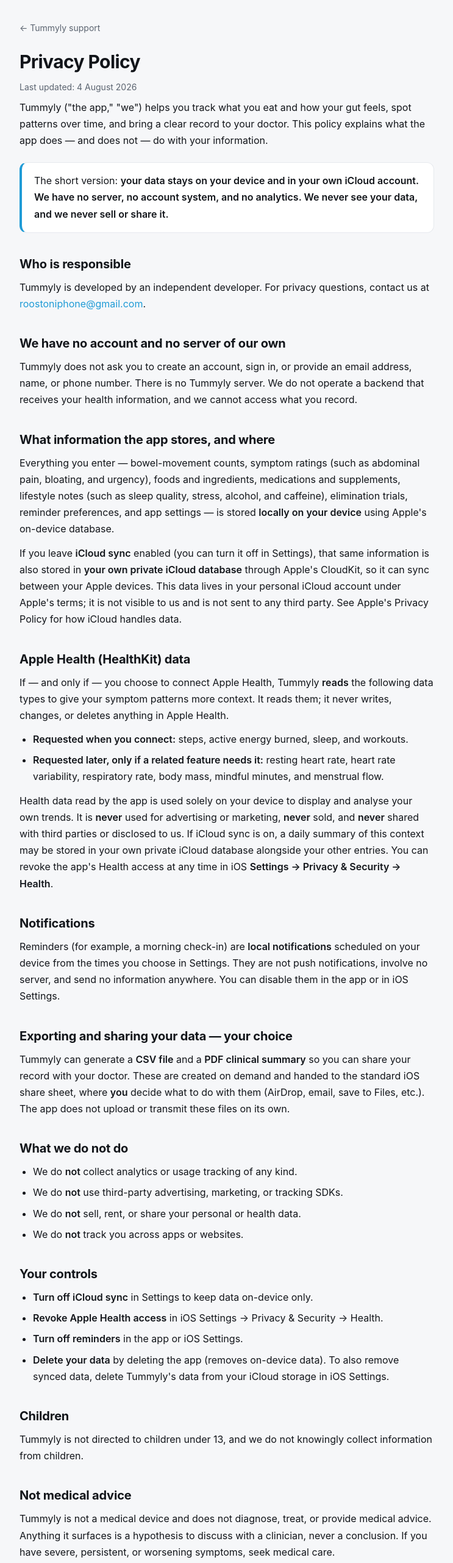
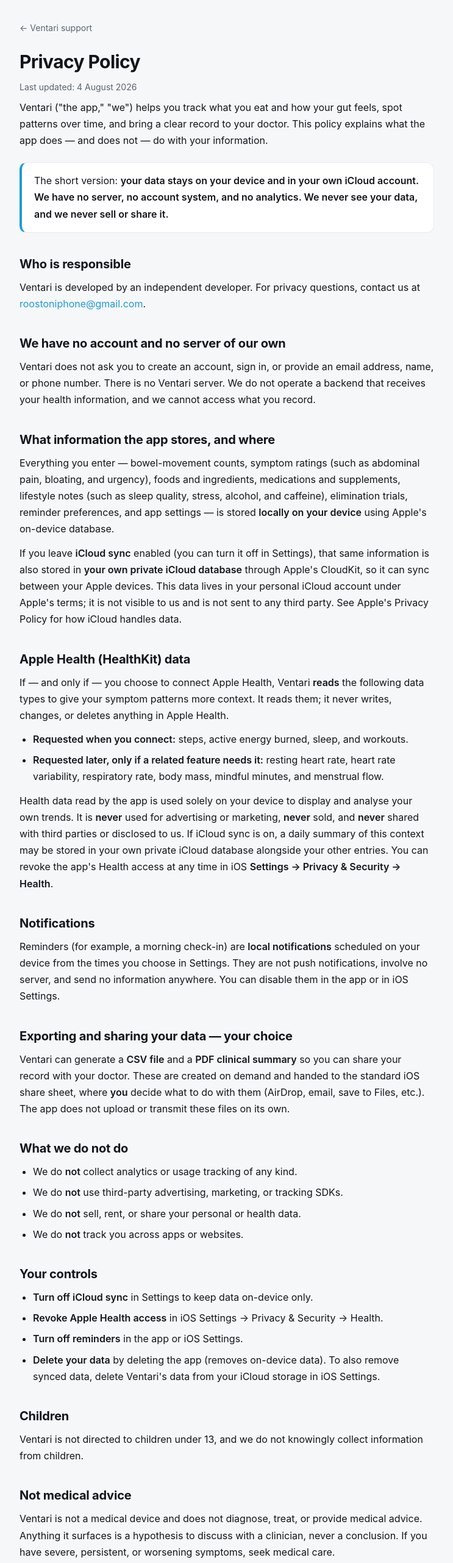
Before and after one commit to roostoniphone/ventari, a plain HTML site: page privacy.html in a window 1280 px wide. Shown: the top 2563 px of the page at 61% size, without its empty margins (268-1011 px from the left). Drawn offline with Linux system fonts and the light colour scheme.

Commit message:
Rebrand site to Ventari
Co-Authored-By: Claude Opus 4.8 <noreply@anthropic.com>

```diff
--- a/privacy.html
+++ b/privacy.html
@@ -3,8 +3,8 @@
 <head>
 <meta charset="utf-8">
 <meta name="viewport" content="width=device-width, initial-scale=1">
-<title>Tummyly — Privacy Policy</title>
-<meta name="description" content="Tummyly's privacy policy: no account, no server, no analytics. Your data stays on your device and in your own iCloud.">
+<title>Ventari — Privacy Policy</title>
+<meta name="description" content="Ventari's privacy policy: no account, no server, no analytics. Your data stays on your device and in your own iCloud.">
 <style>
   :root{
     --bg:#f6f7f9; --card:#ffffff; --ink:#12151a; --muted:#5b6470;
@@ -39,11 +39,11 @@
 </head>
 <body>
 <div class="wrap">
-  <a class="back" href="index.html">← Tummyly support</a>
+  <a class="back" href="index.html">← Ventari support</a>
   <h1>Privacy Policy</h1>
   <p class="updated">Last updated: 4 August 2026</p>
 
-  <p>Tummyly ("the app," "we") helps you track what you eat and how your gut feels, spot
+  <p>Ventari ("the app," "we") helps you track what you eat and how your gut feels, spot
      patterns over time, and bring a clear record to your doctor. This policy explains
      what the app does — and does not — do with your information.</p>
 
@@ -54,12 +54,12 @@
   </div>
 
   <h2>Who is responsible</h2>
-  <p>Tummyly is developed by an independent developer. For privacy questions, contact us
+  <p>Ventari is developed by an independent developer. For privacy questions, contact us
      at <a href="mailto:roostoniphone@gmail.com">roostoniphone@gmail.com</a>.</p>
 
   <h2>We have no account and no server of our own</h2>
-  <p>Tummyly does not ask you to create an account, sign in, or provide an email address,
-     name, or phone number. There is no Tummyly server. We do not operate a backend that
+  <p>Ventari does not ask you to create an account, sign in, or provide an email address,
+     name, or phone number. There is no Ventari server. We do not operate a backend that
      receives your health information, and we cannot access what you record.</p>
 
   <h2>What information the app stores, and where</h2>
@@ -75,7 +75,7 @@
      not sent to any third party. See Apple's Privacy Policy for how iCloud handles data.</p>
 
   <h2>Apple Health (HealthKit) data</h2>
-  <p>If — and only if — you choose to connect Apple Health, Tummyly <strong>reads</strong>
+  <p>If — and only if — you choose to connect Apple Health, Ventari <strong>reads</strong>
      the following data types to give your symptom patterns more context. It reads them;
      it never writes, changes, or deletes anything in Apple Health.</p>
   <ul>
@@ -100,7 +100,7 @@
      them in the app or in iOS Settings.</p>
 
   <h2>Exporting and sharing your data — your choice</h2>
-  <p>Tummyly can generate a <strong>CSV file</strong> and a <strong>PDF clinical
+  <p>Ventari can generate a <strong>CSV file</strong> and a <strong>PDF clinical
      summary</strong> so you can share your record with your doctor. These are created on
      demand and handed to the standard iOS share sheet, where <strong>you</strong> decide
      what to do with them (AirDrop, email, save to Files, etc.). The app does not upload
@@ -120,15 +120,15 @@
     <li><strong>Revoke Apple Health access</strong> in iOS Settings → Privacy &amp; Security → Health.</li>
     <li><strong>Turn off reminders</strong> in the app or iOS Settings.</li>
     <li><strong>Delete your data</strong> by deleting the app (removes on-device data). To
-        also remove synced data, delete Tummyly's data from your iCloud storage in iOS Settings.</li>
+        also remove synced data, delete Ventari's data from your iCloud storage in iOS Settings.</li>
   </ul>
 
   <h2>Children</h2>
-  <p>Tummyly is not directed to children under 13, and we do not knowingly collect
+  <p>Ventari is not directed to children under 13, and we do not knowingly collect
      information from children.</p>
 
   <h2>Not medical advice</h2>
-  <p>Tummyly is not a medical device and does not diagnose, treat, or provide medical
+  <p>Ventari is not a medical device and does not diagnose, treat, or provide medical
      advice. Anything it surfaces is a hypothesis to discuss with a clinician, never a
      conclusion. If you have severe, persistent, or worsening symptoms, seek medical care.</p>
 
@@ -142,7 +142,7 @@
      <a href="mailto:roostoniphone@gmail.com">roostoniphone@gmail.com</a>.</p>
 
   <footer>
-    © 2026 Tummyly · <a href="index.html">Support</a>
+    © 2026 Ventari · <a href="index.html">Support</a>
   </footer>
 </div>
 </body>
```
Also changed, not shown: index.html (+10 -10 lines).
